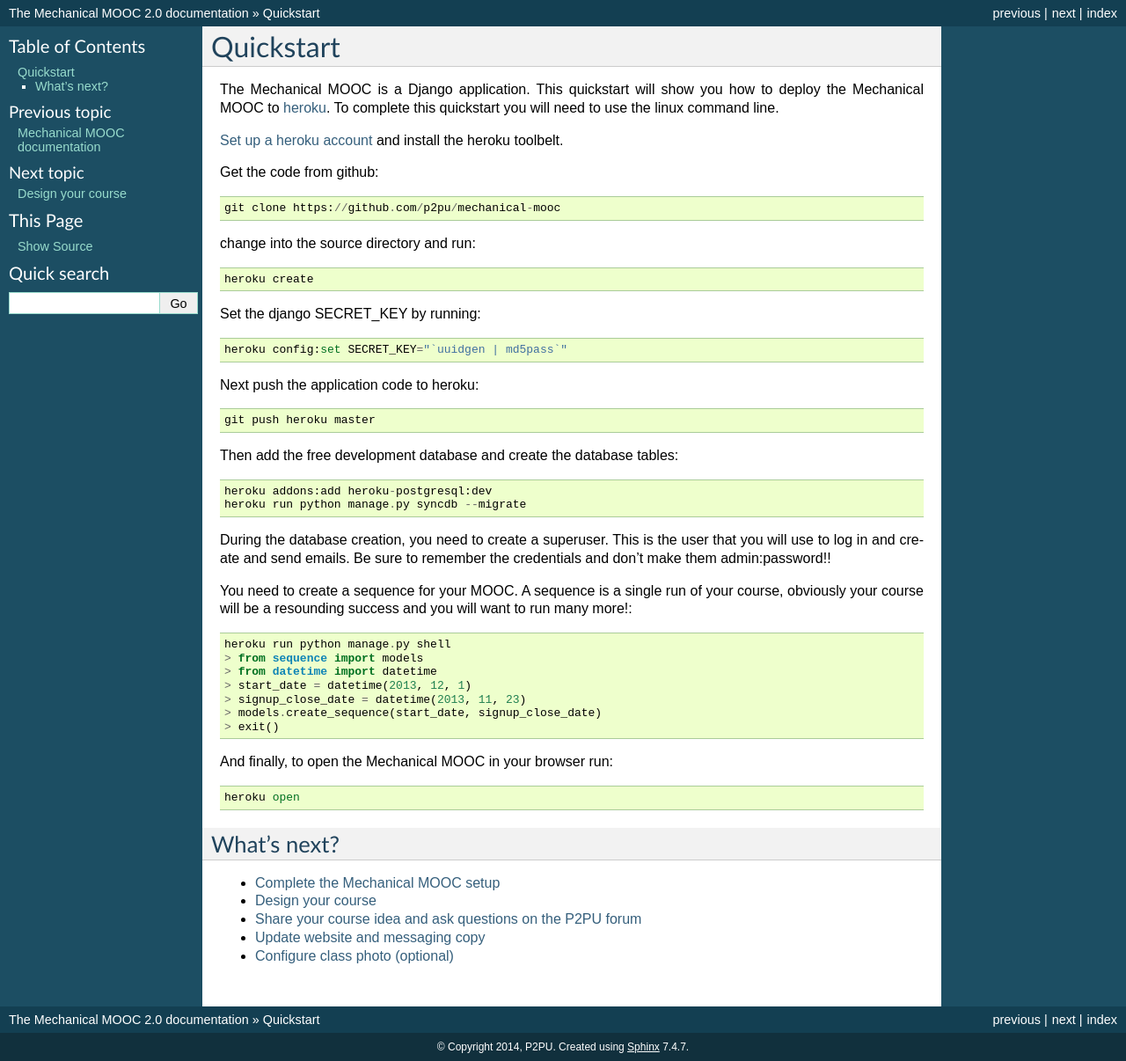
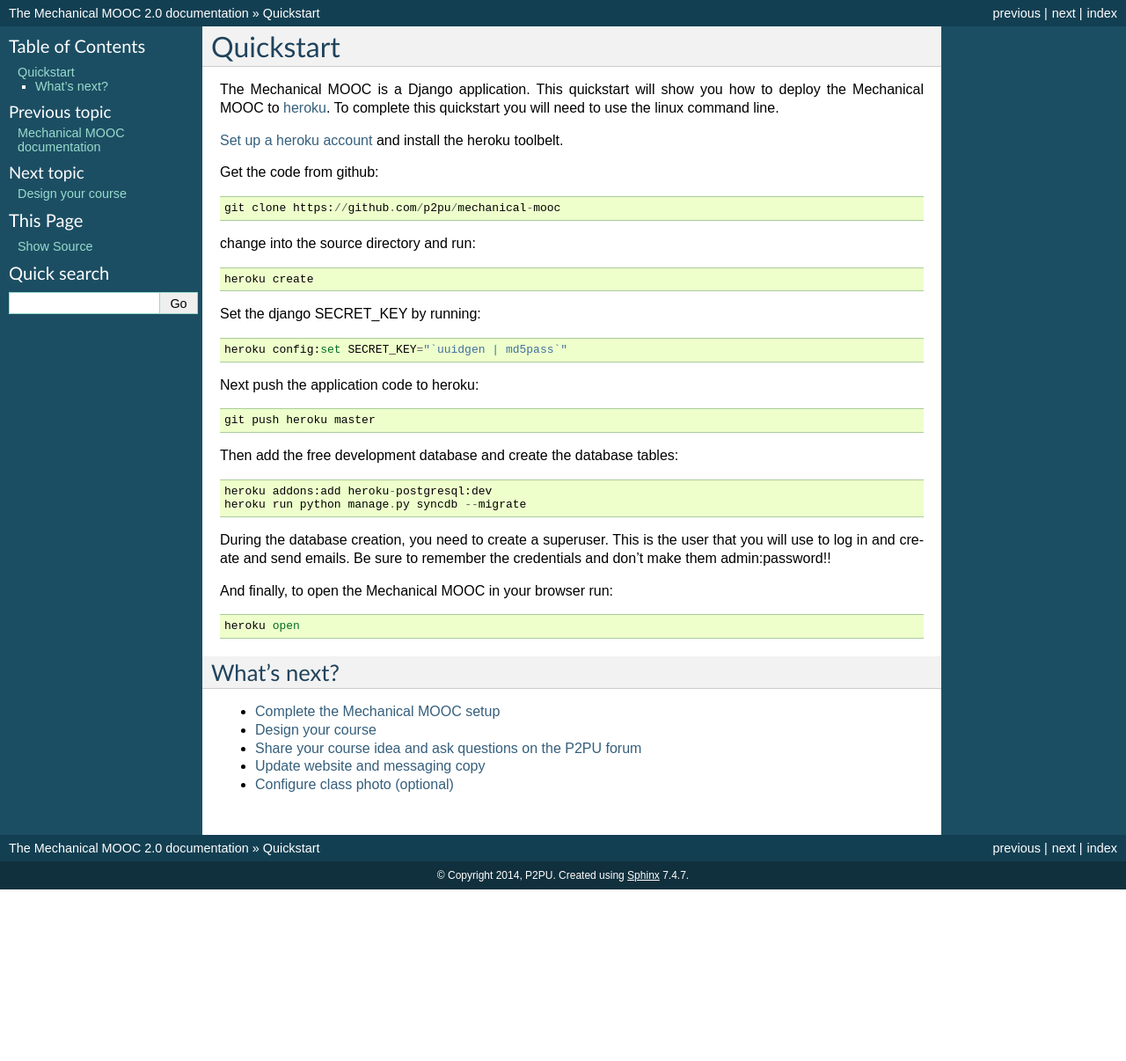
Before and after one commit to p2pu/mechanical-mooc, a Sphinx documentation site: the page built from docs/quickstart.rst, in a window 1280 px wide. Shown: the whole page at 88% size. Built offline with Sphinx 7.4.7, drawn with Linux system fonts in a browser that asks for light colours; after the commit the page ends 1011 px from its top, so only the background shows below that.

Commit message:
Update quickstart.rst

```diff
--- a/docs/quickstart.rst
+++ b/docs/quickstart.rst
@@ -28,16 +28,6 @@
 
 During the database creation, you need to create a superuser. This is the user that you will use to log in and create and send emails. Be sure to remember the credentials and don't make them admin:password!!
 
-You need to create a sequence for your MOOC. A sequence is a single run of your course, obviously your course will be a resounding success and you will want to run many more!::
-
-    heroku run python manage.py shell
-    > from sequence import models
-    > from datetime import datetime
-    > start_date = datetime(2013, 12, 1)
-    > signup_close_date = datetime(2013, 11, 23)
-    > models.create_sequence(start_date, signup_close_date)
-    > exit()
-
 And finally, to open the Mechanical MOOC in your browser run::
 
     heroku open
```
